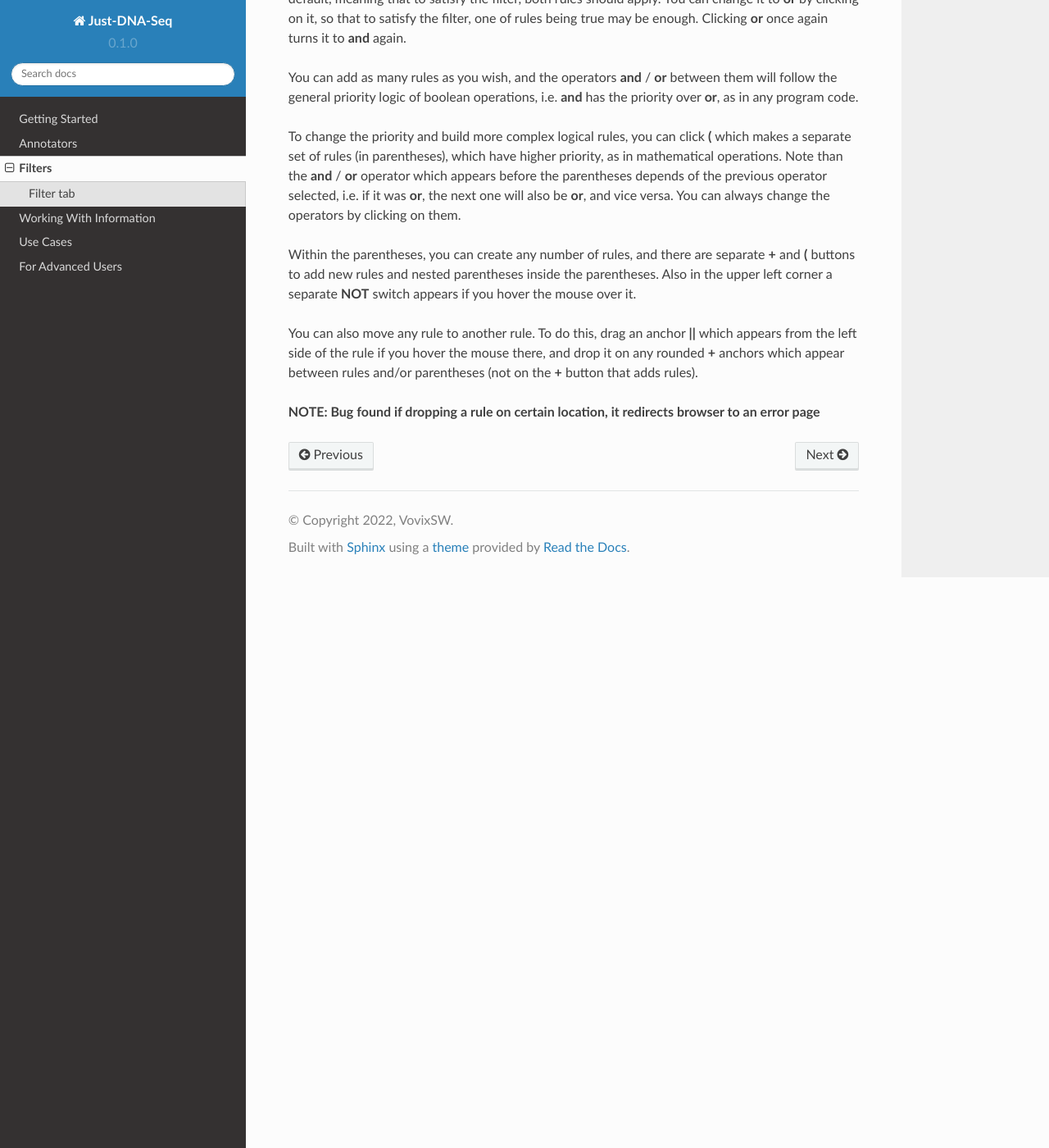
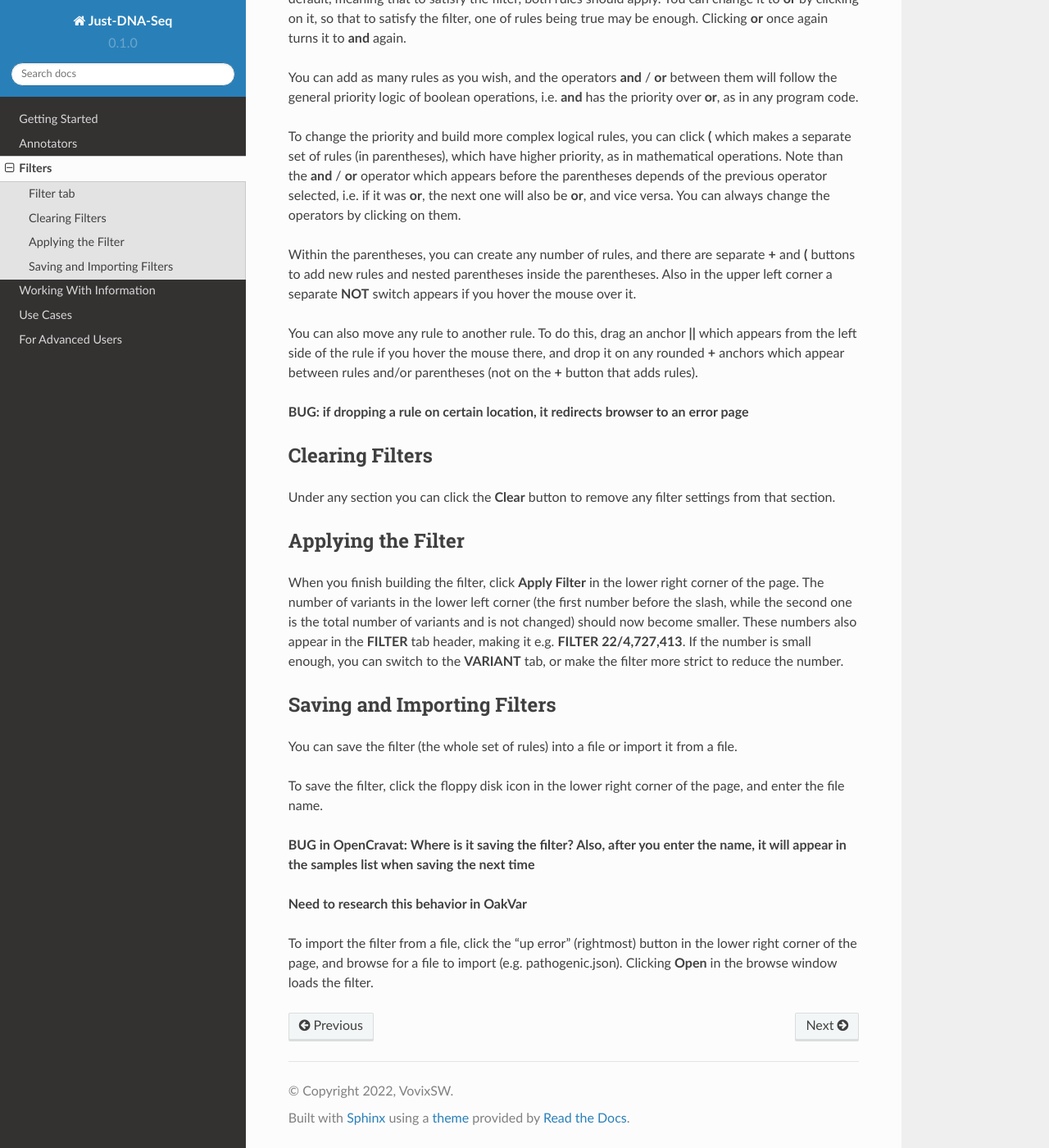
Before and after one commit to dna-seq/just-dna-seq, a Sphinx documentation site: the page built from docs/source/filters.rst, in a window 1280 px wide and 1400 px high, scrolled down 1789 px. Shown: the whole window at 82% size. Built offline with Sphinx 7.4.7 and the Read the Docs theme 2.0.0, drawn with Linux system fonts in a browser that asks for light colours.

Commit message:
Update filters.rst

```diff
--- a/docs/source/filters.rst
+++ b/docs/source/filters.rst
@@ -72,4 +72,27 @@ Within the parentheses, you can create any number of rules, and there are separa
 
 You can also move any rule to another rule. To do this, drag an anchor **||** which appears from the left side of the rule if you hover the mouse there, and drop it on any rounded **+** anchors which appear between rules and/or parentheses (not on the **+** button that adds rules).
 
-**NOTE: Bug found if dropping a rule on certain location, it redirects browser to an error page**
+**BUG: if dropping a rule on certain location, it redirects browser to an error page**
+
+Clearing Filters
+----------------
+
+Under any section you can click the **Clear** button to remove any filter settings from that section.
+
+Applying the Filter
+-------------------
+
+When you finish building the filter, click **Apply Filter** in the lower right corner of the page. The number of variants in the lower left corner (the first number before the slash, while the second one is the total number of variants and is not changed) should now become smaller. These numbers also appear in the **FILTER** tab header, making it e.g. **FILTER 22/4,727,413**. If the number is small enough, you can switch to the **VARIANT** tab, or make the filter more strict to reduce the number.
+
+Saving and Importing Filters
+----------------------------
+
+You can save the filter (the whole set of rules) into a file or import it from a file.
+
+To save the filter, click the floppy disk icon in the lower right corner of the page, and enter the file name.
+
+**BUG in OpenCravat: Where is it saving the filter? Also, after you enter the name, it will appear in the samples list when saving the next time**
+
+**Need to research this behavior in OakVar**
+
+To import the filter from a file, click the "up error" (rightmost) button in the lower right corner of the page, and browse for a file to import (e.g. pathogenic.json). Clicking **Open** in the browse window loads the filter.
```
